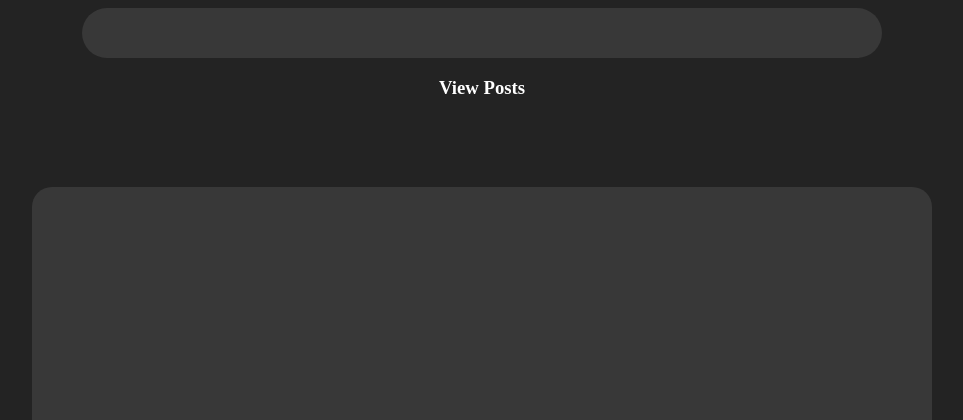
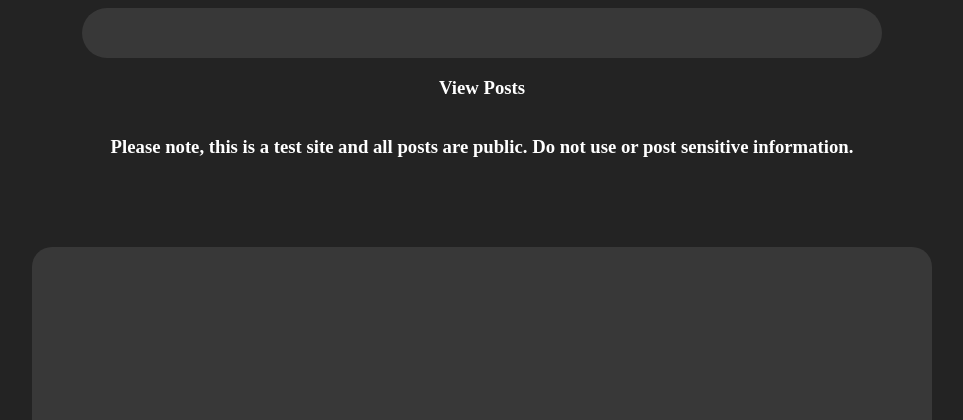
Before and after one commit to IsenM123/Steganography-Site, a Flask app: page /landing in a window 1280 px wide. Shown: the top 420 px of the page, without its empty margins (158-1121 px from the left). Run offline with Flask 3, Linux system fonts and the light colour scheme; data comes from the database, SQL or seed files in the repository; some libraries are stand-ins or nearby versions.

Commit message:
added note on landing page

```diff
--- a/app.py
+++ b/app.py
@@ -8,7 +8,10 @@ from werkzeug.utils import secure_filename
 import sqlite3
 import uuid
 app = Flask(__name__)
-app.secret_key = os.environ.get("SECRET_KEY")
+app.secret_key = os.environ.get(
+    "SECRET_KEY",
+    "local-development-only-key"
+)
 #venvironment activate command (windows cmd)
 #venv\Scripts\activate.bat
 
@@ -81,11 +84,12 @@ def landing_load():
 
 
     message = "View Posts"
+    message2 = "Please note, this is a test site and all posts are public. Do not use or post sensitive information."
 
 
     if not posts:
         message = "No posts yet"
-        return render_template("landing.html", message = message, logged_in=logged_in, username = username)
+        return render_template("landing.html", message = message, message2 = message2, logged_in=logged_in, username = username)
 
     index = index % len(posts)
 
@@ -94,7 +98,7 @@ def landing_load():
     print(index)
     print("image from db:" ,current_post)
 
-    return render_template("landing.html", posts=posts, logged_in=logged_in, username = username, post = current_post, index = index, total = len(posts), message = message)
+    return render_template("landing.html", posts=posts, logged_in=logged_in, username = username, post = current_post, index = index, total = len(posts), message = message, message2 = message2)
 
 
 
@@ -124,11 +128,13 @@ def guest_login():
         })
 
     message = "View Posts"
+    message2 = "Please note, this is a test site and all posts are public. Do not use or post sensitive information."
+
 
 
     if not posts:
         message = "No posts yet"
-        return render_template("landing.html", message = message, logged_in=False, username = "guest")
+        return render_template("landing.html", message = message, message2 = message2, logged_in=False, username = "guest")
 
     index = index % len(posts)
 
@@ -137,7 +143,7 @@ def guest_login():
     print(index)
     print("image from db:" ,current_post)
 
-    return render_template("landing.html", posts=posts, logged_in=False, username = "guest", post = current_post, index = index, total = len(posts), message = message)
+    return render_template("landing.html", posts=posts, logged_in=False, username = "guest", post = current_post, index = index, total = len(posts), message = message, message2 = message2)
 
 
 ''' START CREDENTIALS FUNCTIONS '''
--- a/templates/landing.html
+++ b/templates/landing.html
@@ -39,6 +39,7 @@
 
         </div>
         <h3 style = "color:white;">{{message}}</h3>
+        <h3 style = "color:white;">{{message2}}</h3>
 
         {% if post %}
         <div class="media-box">
```
